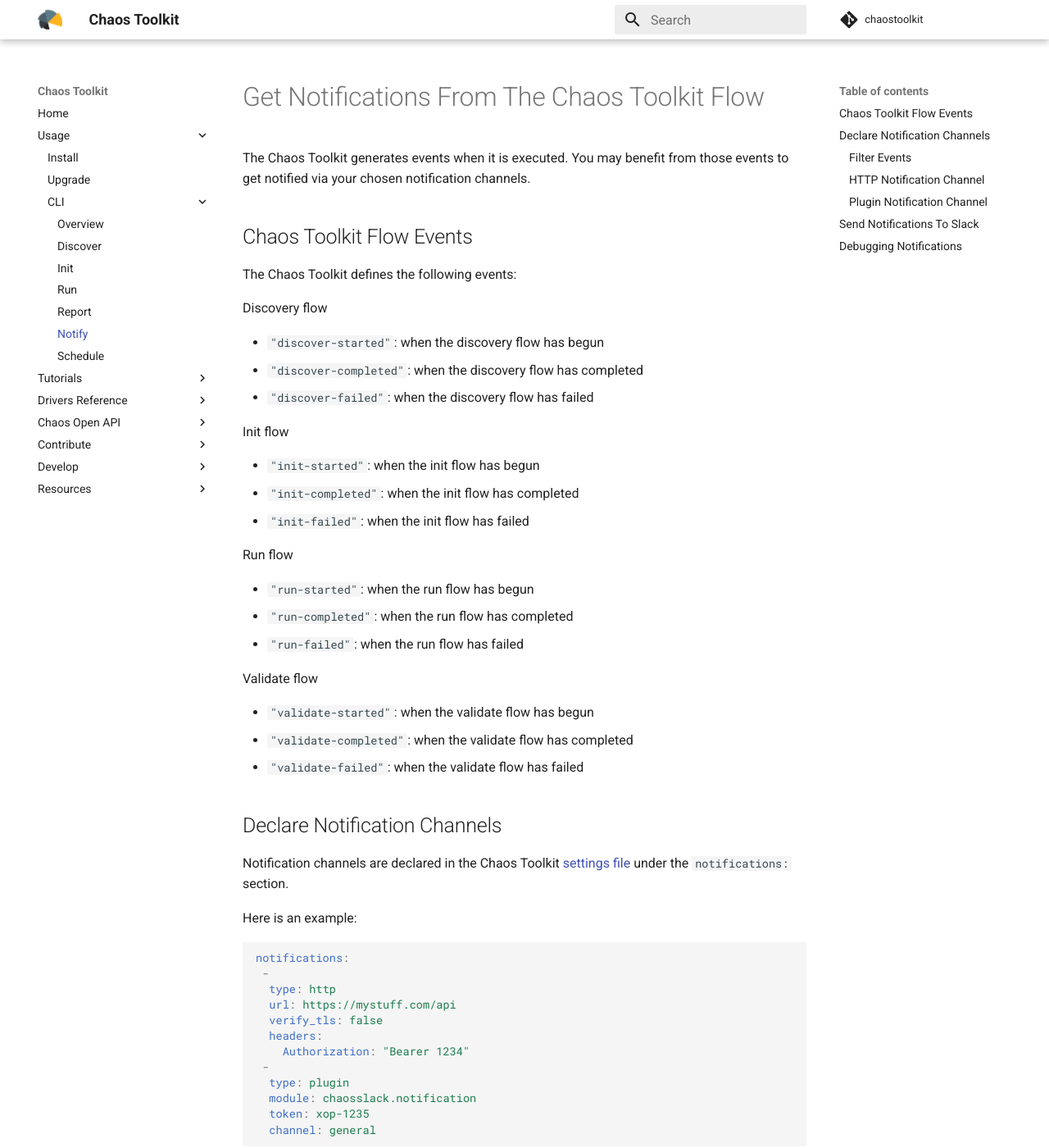
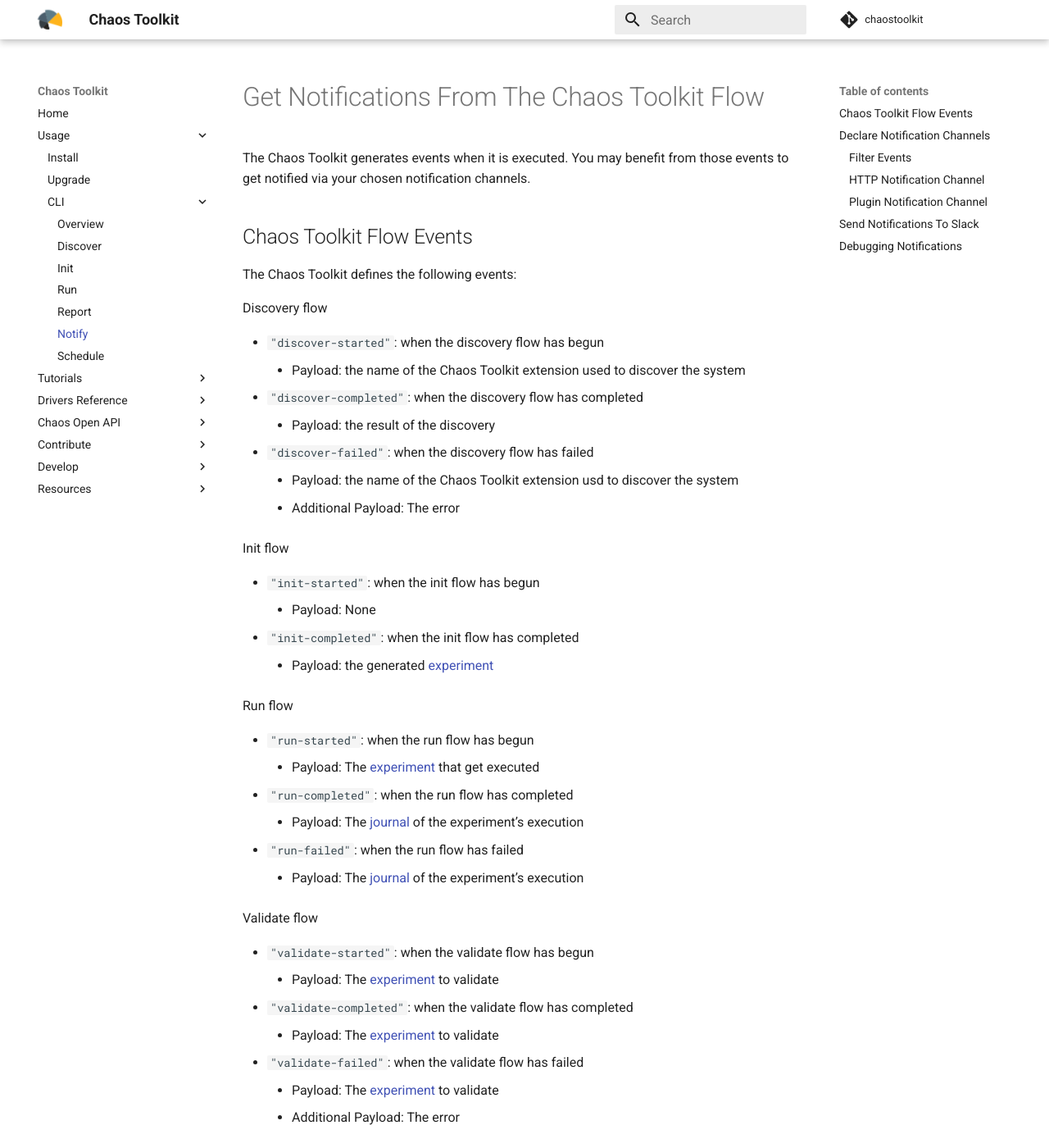
Before and after one commit to chaostoolkit/chaostoolkit-documentation, an MkDocs documentation site: the page built from sources/reference/usage/notification.md, in a window 1280 px wide and 1400 px high. Shown: the whole window at 82% size. Built offline with MkDocs 1.6.1 and Material for MkDocs 9.7.7, drawn with Linux system fonts in a browser that asks for light colours; comment, search, counter and statistics services are not loaded.

Commit message:
Describe which payload is sent with each notification
Signed-off-by: Sylvain Hellegouarch <sh@defuze.org>

```diff
--- a/sources/reference/usage/notification.md
+++ b/sources/reference/usage/notification.md
@@ -10,26 +10,41 @@
 Discovery flow
 
 * `"discover-started"`: when the discovery flow has begun
+    * Payload: the name of the Chaos Toolkit extension used to discover the system
 * `"discover-completed"`: when the discovery flow has completed
+    * Payload: the result of the discovery
 * `"discover-failed"`: when the discovery flow has failed
+    * Payload: the name of the Chaos Toolkit extension usd to discover the system
+    * Additional Payload: The error
 
 Init flow
 
 * `"init-started"`: when the init flow has begun
+    * Payload: None
 * `"init-completed"`: when the init flow has completed
-* `"init-failed"`: when the init flow has failed
+    * Payload: the generated [experiment][]
 
 Run flow
 
 * `"run-started"`: when the run flow has begun
+    * Payload: The [experiment][] that get executed
 * `"run-completed"`: when the run flow has completed
+    * Payload: The [journal][] of the experiment's execution
 * `"run-failed"`: when the run flow has failed
+    * Payload: The [journal][] of the experiment's execution
 
 Validate flow
 
 * `"validate-started"`: when the validate flow has begun
+    * Payload: The [experiment][] to validate
 * `"validate-completed"`: when the validate flow has completed
+    * Payload: The [experiment][] to validate
 * `"validate-failed"`: when the validate flow has failed
+    * Payload: The [experiment][] to validate
+    * Additional Payload: The error
+
+[experiment]: ../api/experiment.md
+[journal]: ../api/journal.md
 
 ## Declare Notification Channels
 
```
